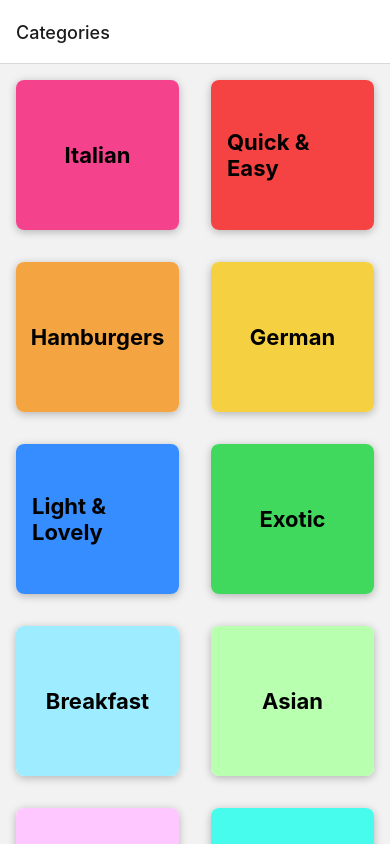
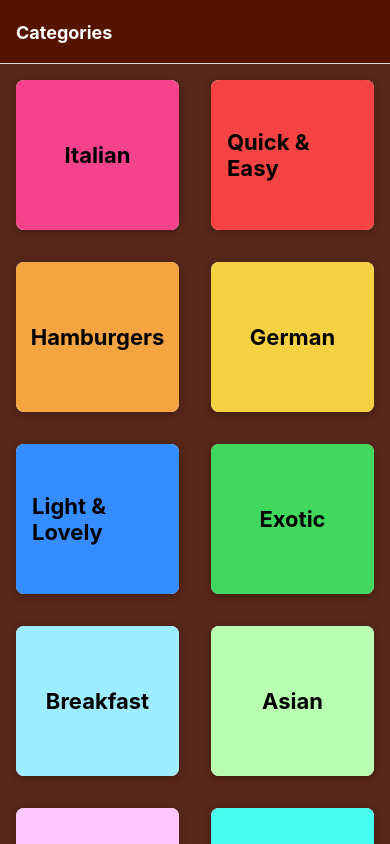
Before and after one commit to Yanters/Meals-App, a React Native app: screen / in a window 390 px wide. Built offline with nearby package versions, Linux system fonts and the light colour scheme.

Commit message:
configuration of navigation

```diff
--- a/App.js
+++ b/App.js
@@ -10,11 +10,39 @@ const Stack = createNativeStackNavigator();
 export default function App() {
   return (
     <>
-      <StatusBar style='dark' />
+      <StatusBar style='light' />
       <NavigationContainer>
-        <Stack.Navigator>
-          <Stack.Screen name='Categories' component={CategoriesScreen} />
-          <Stack.Screen name='Overview' component={MealsOverviewScreen} />
+        <Stack.Navigator
+          screenOptions={{
+            headerStyle: {
+              backgroundColor: '#541400',
+            },
+            headerTintColor: '#fff',
+            headerTitleStyle: {
+              fontWeight: 'bold',
+            },
+            contentStyle: {
+              backgroundColor: '#572719',
+            },
+          }}
+        >
+          <Stack.Screen
+            name='Categories'
+            component={CategoriesScreen}
+            options={{
+              title: 'Categories',
+            }}
+          />
+          <Stack.Screen
+            name='Overview'
+            component={MealsOverviewScreen}
+            // options={({ route }) => {
+            //   const { categoryId } = route.params;
+            //   return {
+            //     title: categoryId,
+            //   };
+            // }}
+          />
         </Stack.Navigator>
       </NavigationContainer>
     </>
--- a/screens/MealsOverviewScreen.js
+++ b/screens/MealsOverviewScreen.js
@@ -1,13 +1,20 @@
+import { useLayoutEffect } from 'react';
 import { FlatList, StyleSheet, Text, View } from 'react-native';
 import MealItem from '../components/MealItem';
-import { MEALS } from '../data/dummy-data';
+import { CATEGORIES, MEALS } from '../data/dummy-data';
 
-const MealsOverviewScreen = ({ route }) => {
+const MealsOverviewScreen = ({ route, navigation }) => {
   const { categoryId } = route.params;
 
   const displayedMeals = MEALS.filter(
     (meal) => meal.categoryIds.indexOf(categoryId) >= 0
   );
+
+  useLayoutEffect(() => {
+    navigation.setOptions({
+      title: CATEGORIES.find((cat) => cat.id === categoryId).title,
+    });
+  }, [navigation, categoryId]);
 
   const renderMealItem = (itemData) => {
     const item = itemData.item;
```
